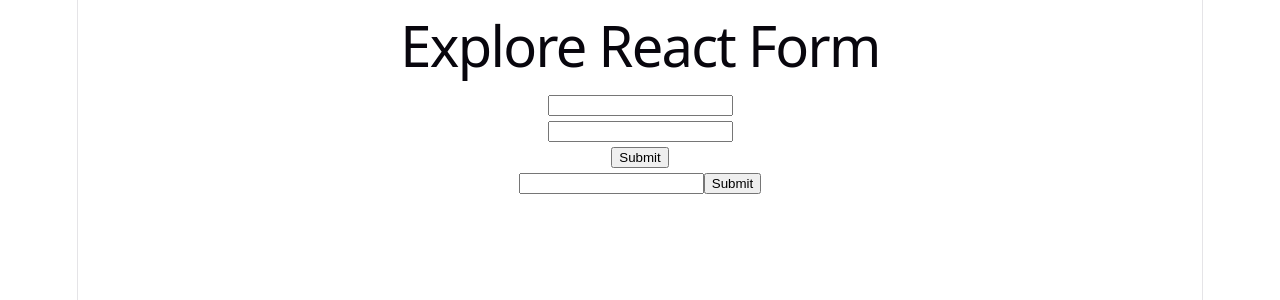
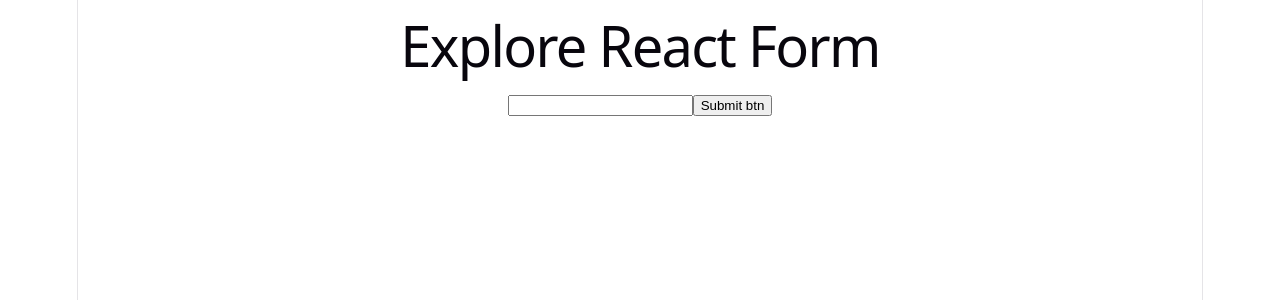
Before and after one commit to abdussattarsakil/react-form-explore, a React (Vite) app: page / in a window 1280 px wide. Shown: the top 300 px of the page. Built offline with nearby package versions, Linux system fonts and the light colour scheme.

Commit message:
more more practice custom hook

```diff
--- a/src/App.jsx
+++ b/src/App.jsx
@@ -1,6 +1,7 @@
 import './App.css'
 import ControlledField from './components/ControlledField/ControlledField'
 import FormAction from './components/FormAction/FormAction'
+import Form from './components/hooks/Form'
 import HookForm from './components/hooks/HookForm'
 import HookForm2 from './components/hooks/HookForm2'
 import SimpleForm from './components/SimpleForm/SimpleForm'
@@ -15,8 +16,9 @@ function App() {
        {/* <FormAction></FormAction> */}
        {/* <ControlledField></ControlledField> */}
        {/* <UnControlledField></UnControlledField> */}
-       <HookForm></HookForm>
-       <HookForm2/>
+       {/* <HookForm></HookForm> */}
+       {/* <HookForm2/> */}
+       <Form/>
     </>
   )
 }
--- /dev/null
+++ b/src/components/hooks/Form.jsx
@@ -0,0 +1,22 @@
+import useStateHook from "./useStateHook";
+
+const Form = () => {
+
+    const [name, nameOnChange] = useStateHook("")
+
+    const handleFormField = e => {
+        e.preventDefault();
+        console.log("submit-",name);
+    }
+
+    return (
+        <div>
+            <form onSubmit={handleFormField}>
+                <input type="text" onChange={nameOnChange} defaultValue={name} />
+                <input type="submit" value="Submit btn" />
+            </form>
+        </div>
+    );
+};
+
+export default Form;
--- /dev/null
+++ b/src/components/hooks/useStateHook.jsx
@@ -0,0 +1,13 @@
+import { useState } from "react";
+
+const useStateHook = (value)=>{
+const [inputValue,setInputValue]=useState(value)
+
+const handleInput =e=>{
+    setInputValue(e.target.value)
+}
+
+return [inputValue,handleInput];
+
+}
+export default useStateHook;
```
